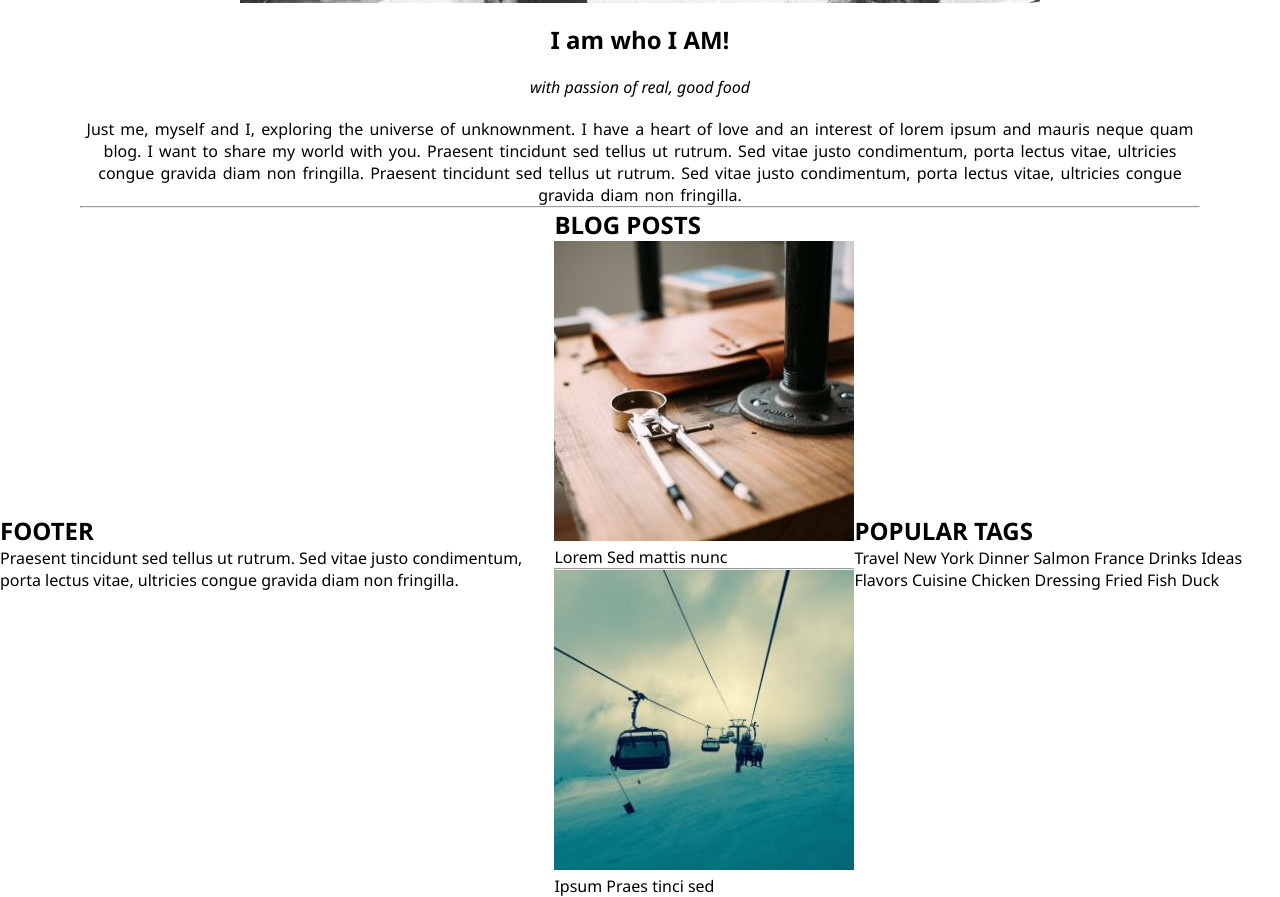
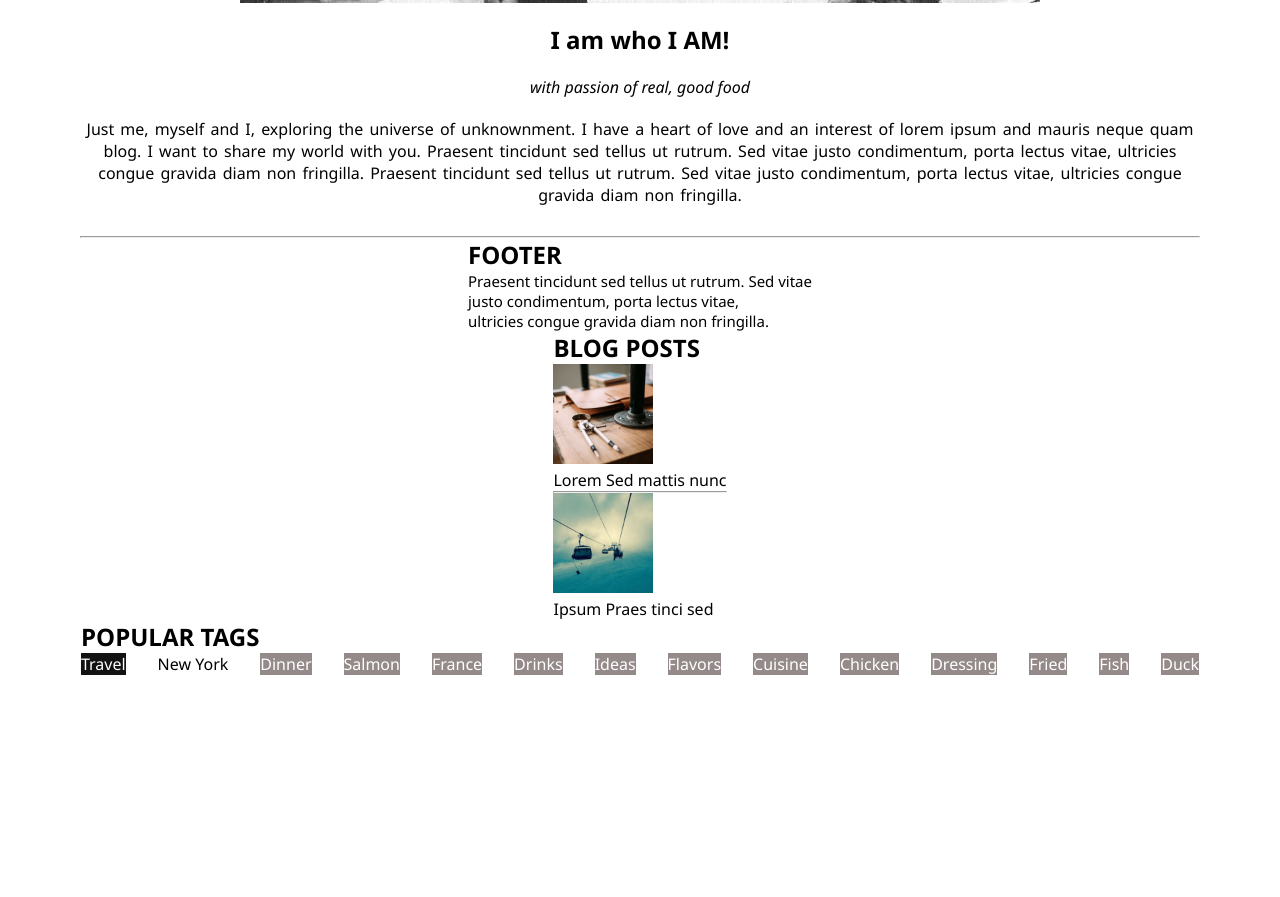
Before and after one commit to Iriboneye-Nina/Food-app, a plain HTML site: page Food Website/index.html in a window 1280 px wide. Shown: the part 2041-2938 px from the top of the page. After the commit the page ends 2716 px from the top, so only its background shows below. Drawn offline with Linux system fonts and the light colour scheme; a script that the page names is missing.

Commit message:
other-commit

```diff
--- a/Food Website/assets/main.css
+++ b/Food Website/assets/main.css
@@ -131,6 +131,7 @@ header {
     justify-content: center;
     align-items: center;
     text-align: center;
+    padding-bottom: 30px;
 }
 .About-line h1{
     padding-top: 20px;
@@ -150,21 +151,41 @@ header {
 }
 .footer-section{
     display: flex;
-    flex-direction: column;
+    /* flex-direction: column; */
     align-items: center;
     justify-content: center;
-    width: 100%;
+    /* width: 100%; */
 }
 .column-one{
     display: flex;
     align-items: center;
     justify-content: center;
+    flex-direction: column;
+
 }
+.midle-footer p{
+  font-size: 15px;
 
- /* div h1{
+}
+#midde-footer img{
+  width: 100px;
+}
+.populor p{
+    display: flex;
+    justify-content: flex-end;
     align-items: center;
-    justify-content: center;
-} */
-
-
+    gap: 2rem;
+}
+.populor-flex{
+    flex-direction: row;
+    line-height-step: var(rem);
+}
+.background1{
+    background-color: rgb(19, 18, 18);
+    color: white;
+}
+.background{
+    background-color: rgb(149, 138, 138);
+    color: white;
+}
 /* FOOTER SECTION  */
--- a/Food Website/index.html
+++ b/Food Website/index.html
@@ -96,16 +96,17 @@
    </section>
 
     <!-- FOOTER  -->
-    <div class="footer-section">
+    <footer class="footer-section">
+
         <div class="column-one">
-            <div>
+            <div class="midle-footer">
             <h2>FOOTER</h2>
             <p>Praesent tincidunt sed tellus ut rutrum.
-                Sed vitae justo condimentum, porta lectus vitae,
-                ultricies congue gravida diam non fringilla.
+                Sed vitae <p>justo condimentum, porta lectus vitae,</p>
+                <p>ultricies congue gravida diam non fringilla.</p>
             </p>
         </div>
-        <div>
+        <div id="midde-footer">
             <h2>BLOG POSTS</h2>
             <img src="./assets/workshop.jpg" alt="workshop.png">
             <p>Lorem
@@ -114,27 +115,29 @@
                 <p>Ipsum
                     Praes tinci sed</p>
         </div>
-        <div>
+        <div class="populor">
         <h2>POPULAR TAGS</h2>
+        <div class="populor-flex">
         <p>
-            <span>Travel</span>
-            <span>New York</span>
-            <span>Dinner</span>
-            <span>Salmon</span>
-            <span>France</span>
-            <span>Drinks</span>
-            <span>Ideas</span>
-            <span>Flavors</span>
-            <span>Cuisine</span>
-            <span>Chicken</span>
-            <span>Dressing</span>
-            <span>Fried</span>
-            <span>Fish</span>
-            <span>Duck</span>
+            <span class="background1">Travel</span>
+            <span class="tag dark-red small margin-"">New York</span>
+            <span class="background">Dinner</span>
+            <span class="background">Salmon</span>
+            <span class="background">France</span>
+            <span class="background">Drinks</span>
+            <span class="background">Ideas</span>
+            <span class="background">Flavors</span>
+            <span class="background">Cuisine</span>
+            <span class="background">Chicken</span>
+            <span class="background">Dressing</span>
+            <span class="background">Fried</span>
+            <span class="background">Fish</span>
+            <span class="background">Duck</span>
         </p>
     </div>
+    </div>
         </div>
-    </div>
+    </footer>
     <script src='main.js'></script>
 </body>
 
```
